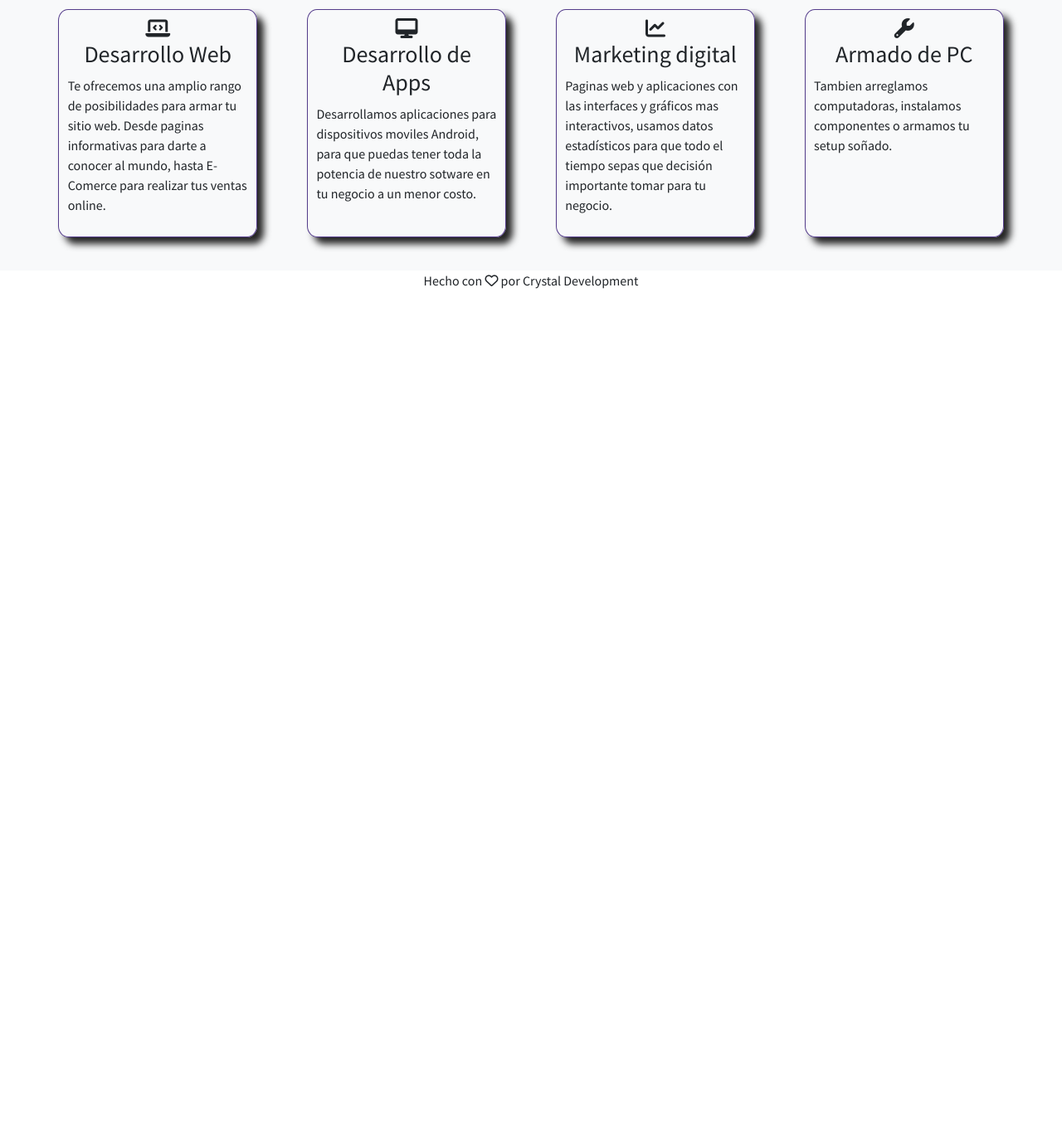
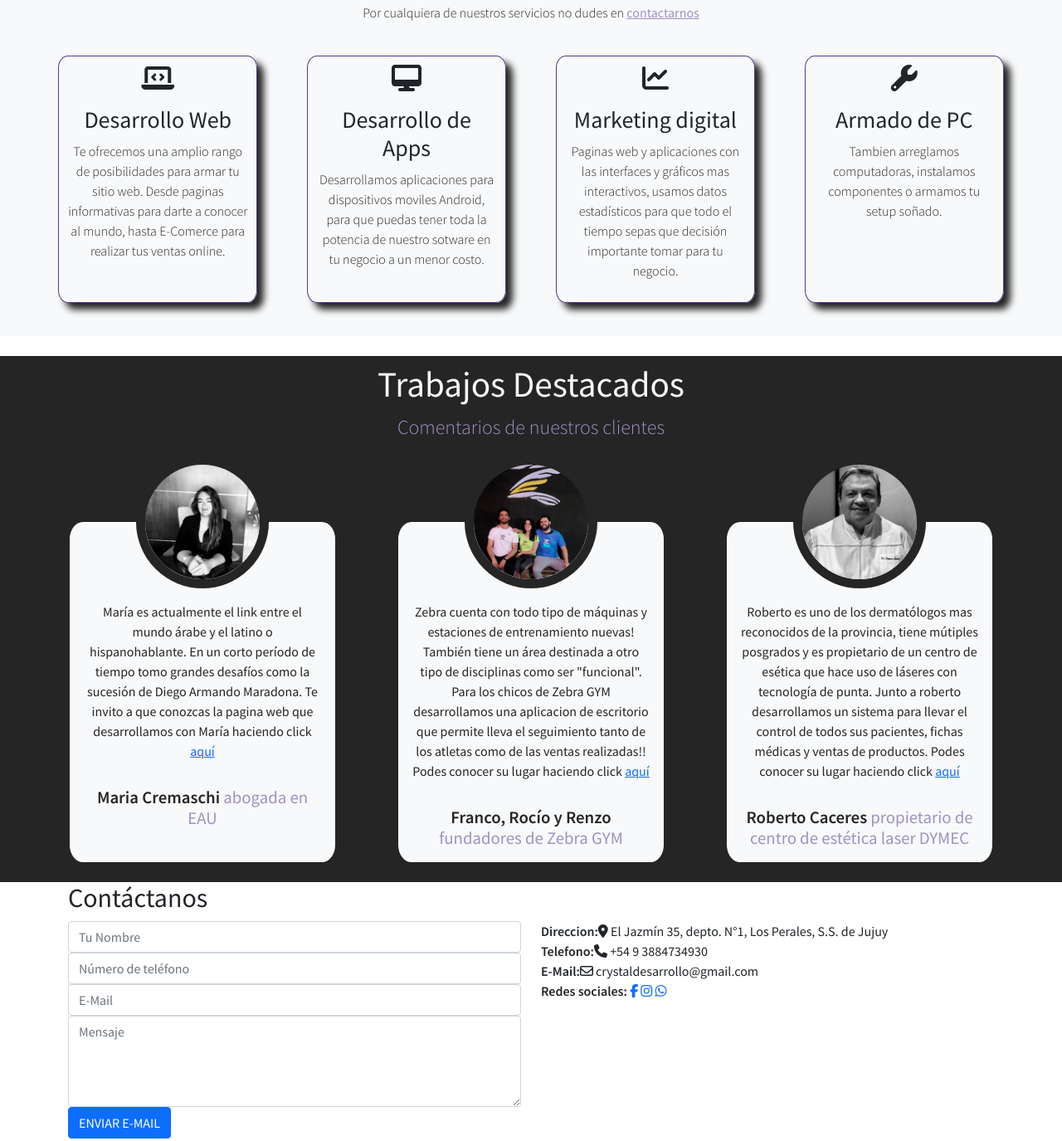
Before and after one commit to FacuMunozLemir/CrystalDesarrollo, a website: page index.html in a window 1280 px wide. Shown: the part 1339-2714 px from the top of the page at 83% size. Before the commit the page ends 1705 px from the top, so only its background shows below. Drawn offline with nearby package versions, Linux system fonts and the light colour scheme.

Commit message:
Terminada la sección featured y correccion de detalles  en otras secciones

```diff
--- a/index.html
+++ b/index.html
@@ -73,10 +73,10 @@
                 <a class="nav-link" href="#about">Nosotros</a>
               </li>
               <li class="nav-item">
-                <a class="nav-link" href="#">Servicios</a>
+                <a class="nav-link" href="#services">Servicios</a>
               </li>
               <li class="nav-item">
-                <a class="nav-link" href="#">Destacados</a>
+                <a class="nav-link" href="#featured">Destacados</a>
               </li>
               <li class="nav-item">
                 <a class="nav-link" href="#">Contacto</a>
@@ -151,6 +151,10 @@
     <!----------Servicios---------->
     <section id="services" class="servicios">
       <h2>Nuestros Servicios</h2>
+      <p>
+        Por cualquiera de nuestros servicios no dudes en
+        <a href="#contact">contactarnos</a>
+      </p>
       <div class="servicios__fila">
         <div
           class="servicios__fila__tarjetaServicio"
@@ -213,168 +217,70 @@
         </div>
       </div>
     </section>
-    <!----------Equipo---------
-    <section id="team">
-      <div class="container">
-        <h1>Nuestro Equipo</h1>
-        <div class="row">
-          <div class="col-md-3 profile-pic text-center">
-            <div class="img-box">
-              <img src="Fotos/Equipo1.jpg" class="img-responsive" />
-              <ul>
-                <a href="#"
-                  ><li><i class="fa fa-facebook"></i></li
-                ></a>
-                <a href="#"
-                  ><li><i class="fa fa-twitter"></i></li
-                ></a>
-                <a href="#"
-                  ><li><i class="fa fa-linkedin"></i></li
-                ></a>
-              </ul>
+
+    <!----------Destacados---------->
+    <section id="featured" class="destacados">
+      <h2>Trabajos Destacados</h2>
+      <p>Comentarios de nuestros clientes</p>
+      <div class="destacados__fila">
+        <div class="destacados__fila__tarjetaDestacada">
+          <img src="src/assets/images/destacado1.png" class="user" />
+          <p>
+            María es actualmente el link entre el mundo árabe y el latino o
+            hispanohablante. En un corto período de tiempo tomo grandes desafíos
+            como la sucesión de Diego Armando Maradona. Te invito a que conozcas
+            la pagina web que desarrollamos con María haciendo click
+            <a href="http://www.mariacremaschiadvocate.com" target="_blank"
+              >aquí</a
+            >
+          </p>
+          <h3>Maria Cremaschi <span>abogada en EAU</span></h3>
         </div>
-            <h2>Facundo Muñoz</h2>
-            <h3>Fundador / CEO</h3>
+        <div class="destacados__fila__tarjetaDestacada">
+          <img src="src/assets/images/destacado2.png" class="user" />
           <p>
-              Tanto mi objetivo como el de todo el equipo es poner a tu
-              disposicion todo nuestro conocimiento y pasión por la tecnología,
-              para que te sientas cómodo y seguro en un mundo cada vez más
-              digital.
+            Zebra cuenta con todo tipo de máquinas y estaciones de entrenamiento
+            nuevas! También tiene un área destinada a otro tipo de disciplinas
+            como ser "funcional". Para los chicos de Zebra GYM desarrollamos una
+            aplicacion de escritorio que permite lleva el seguimiento tanto de
+            los atletas como de las ventas realizadas!! Podes conocer su lugar
+            haciendo click
+            <a href="https://www.instagram.com/zebra_gym_jujuy/" target="_blank"
+              >aquí</a
+            >
           </p>
+          <h3>
+            Franco, Rocío y Renzo
+            <span>fundadores de Zebra GYM</span>
+          </h3>
         </div>
-          <div class="col-md-3 profile-pic text-center">
-            <div class="img-box">
-              <img src="Fotos/Equipo2.jpg" class="img-responsive" />
-              <ul>
-                <a href="#"
-                  ><li><i class="fa fa-facebook"></i></li
-                ></a>
-                <a href="#"
-                  ><li><i class="fa fa-twitter"></i></li
-                ></a>
-                <a href="#"
-                  ><li><i class="fa fa-linkedin"></i></li
-                ></a>
-              </ul>
-            </div>
-            <h2>Nicolas Drazer</h2>
-            <h3>Fundador / Programador</h3>
+        <div class="destacados__fila__tarjetaDestacada">
+          <img src="src/assets/images/destacado3.png" class="user" />
           <p>
-              Como fundador y programador en Crystal Development mi objetivo es
-              asegurar que las funciones dentro de nuestros proyectos se
-              realicen de manera optima, logrando nuestras metas y satisfaciendo
-              las necesidades de nuestros clientes
+            Roberto es uno de los dermatólogos mas reconocidos de la provincia,
+            tiene mútiples posgrados y es propietario de un centro de esética
+            que hace uso de láseres con tecnología de punta. Junto a roberto
+            desarrollamos un sistema para llevar el control de todos sus
+            pacientes, fichas médicas y ventas de productos. Podes conocer su
+            lugar haciendo click
+            <a
+              href="https://www.instagram.com/caceres.dymec/?hl=es-la"
+              target="_blank"
+              >aquí</a
+            >
           </p>
-          </div>
-          <div class="col-md-3 profile-pic text-center">
-            <div class="img-box">
-              <img src="Fotos/Equipo3.jpg" class="img-responsive" />
-              <ul>
-                <a href="#"
-                  ><li><i class="fa fa-facebook"></i></li
-                ></a>
-                <a href="#"
-                  ><li><i class="fa fa-twitter"></i></li
-                ></a>
-                <a href="#"
-                  ><li><i class="fa fa-linkedin"></i></li
-                ></a>
-              </ul>
-            </div>
-            <h2>Franco Paez</h2>
-            <h3>Frontend Web Developer</h3>
-            <p>
-              Ame tanto mi hobbie por el desarrollo web que lo termine haciendo
-              mi trabajo de tiempo completo. Sin perder la pasión, día a día
-              aprendo nuevas habilidades para llevar tranquilidad y conformidad
-              a los clientes que tanto confían en nosotros
-            </p>
-          </div>
-          <div class="col-md-3 profile-pic text-center">
-            <div class="img-box">
-              <img src="Fotos/Equipo4.jpg" class="img-responsive" />
-              <ul>
-                <a href="#"
-                  ><li><i class="fa fa-facebook"></i></li
-                ></a>
-                <a href="#"
-                  ><li><i class="fa fa-twitter"></i></li
-                ></a>
-                <a href="#"
-                  ><li><i class="fa fa-linkedin"></i></li
-                ></a>
-              </ul>
-            </div>
-            <h2>Brenda Bianco</h2>
-            <h3>Diseñadora</h3>
-            <p>
-              Cómo diseñadora de Crystal development mi objetivo es crear
-              sistemas visuales prácticos e innovadores y así otorgarle
-              modernidad y distinción a las páginas/aplicaciones que el equipo
-              de Crystal desarrolle.
-            </p>
-          </div>
+          <h3>
+            Roberto Caceres
+            <span>propietario de centro de estética laser DYMEC</span>
+          </h3>
         </div>
       </div>
     </section>
 
-    <!----------Testimonios----------
-    <section id="testimonials">
-      <div class="container">
-        <h1>Reseñas</h1>
-        <p class="text-center">Comentarios de nuestros clientes</p>
-        <div class="row">
-          <div class="col-md-4 text-center">
-            <div class="profile">
-              <img src="Fotos/Cliente1.jpg" class="user" />
-              <blockquote>
-                Pedimos un programa para poder gestionar las ventas en nuestro
-                negocio. Nos hicieron un sistema facil de entender y cómodo. Los
-                chicos fueron muy predispuestos todo el tiempo
-              </blockquote>
-              <h3>
-                Thiago Daz <span>Socio Gerente en restaurante Super Goyo</span>
-              </h3>
-            </div>
-          </div>
-          <div class="col-md-4 text-center">
-            <div class="profile">
-              <img src="Fotos/Cliente2.jpg" class="user" />
-              <blockquote>
-                Solicitamos un programa a medida , para nuestro Centro
-                Dermatológico , nos escucharon y supieron interpretar todos
-                nuestros requerimientos y lo más importante siempre están cuando
-                los necesitamos.Muy serios y responsables con su trabajo
-              </blockquote>
-              <h3>
-                Roberto Caceres
-                <span>Propietario del Centro de Estetica Laser DYMEC</span>
-              </h3>
-            </div>
-          </div>
-          <div class="col-md-4 text-center">
-            <div class="profile">
-              <img src="Fotos/Cliente3.jpg" class="user" />
-              <blockquote>
-                Necesitábamos poner en condiciones unas computadoras para
-                nuestro emprendimiento gastronómico, no solo que las pusieron en
-                condiciones sino que también nos ayudaron con la configuración y
-                puesta a punto. La atencion excelente, súper predispuestos a
-                resolver los problemas de forma rápida, económica y fluida
-              </blockquote>
-              <h3>
-                Santiago Escher
-                <span>Socio propietario de restaurante Gaia</span>
-              </h3>
-            </div>
-          </div>
-        </div>
-      </div>
-    </section>
-    <!----------Contacto--------
+    <!----------Contacto-------->
     <section id="contact">
       <div class="container">
-        <h1>Contáctanos</h1>
+        <h2>Contáctanos</h2>
         <div class="row">
           <div class="col-md-6">
             <form id="formulario" class="contact-form">
@@ -445,7 +351,8 @@
           </div>
         </div>
       </div>
-    </section>-->
+    </section>
+    -->
     <!----------Footer---------->
     <section id="footer">
       <div class="container text-center">
--- a/styles/scss/estilos-sass.scss
+++ b/styles/scss/estilos-sass.scss
@@ -5,3 +5,4 @@
 @import "parciales/3_main";
 @import "parciales/4_about";
 @import "parciales/5_services";
+@import "parciales/6_featured";
--- a/styles/scss/parciales/_5_services.scss
+++ b/styles/scss/parciales/_5_services.scss
@@ -2,6 +2,7 @@
 .servicios {
   width: 100%;
   height: auto;
+  margin-top: 1.5rem;
   padding: 1rem;
   background: $blanco;
   h2 {
@@ -10,6 +11,16 @@
     font-size: 2.7rem;
     font-weight: 400;
     color: $negro;
+  }
+  p {
+    font-size: 1rem;
+    text-align: center;
+    font-weight: 300;
+    color: $negro;
+    a {
+      font-weight: 400;
+      color: $terciario;
+    }
   }
   &__fila {
     display: flex;
@@ -27,15 +38,17 @@
       align-items: center;
       box-shadow: 0.5rem 0.5rem 0.5rem 0rem $negro;
       i {
-        font-size: 1.5rem;
+        font-size: 2rem;
       }
       h3 {
         text-align: center;
+        margin-top: 1rem;
       }
     }
     &__tarjetaServicio:hover {
       background: $primario;
       transition: 0.3s all ease;
+      cursor: pointer;
       i {
         color: $blanco;
         transition: 0.3s all ease;
--- /dev/null
+++ b/styles/scss/parciales/_6_featured.scss
@@ -0,0 +1,73 @@
+@import "0_colores";
+.destacados {
+  width: 100%;
+  height: auto;
+  margin-top: 1.5rem;
+  padding: 0.5rem;
+  display: flex;
+  flex-direction: column;
+  align-items: center;
+  background: $negro;
+  h2 {
+    font-size: 2.7rem;
+    font-weight: 400;
+    text-align: center;
+    color: $blanco;
+  }
+  p {
+    font-size: 1.5rem;
+    font-weight: 300;
+    text-align: center;
+    color: $terciario;
+  }
+  &__fila {
+    width: 100%;
+    height: auto;
+    display: flex;
+    justify-content: space-evenly;
+    flex-wrap: wrap;
+    &__tarjetaDestacada {
+      width: 20rem;
+      margin: 5rem 0rem 1rem 0rem;
+      height: auto;
+      display: flex;
+      flex-direction: column;
+      align-items: center;
+      background: $blanco;
+      position: relative;
+      border-radius: 5%;
+      img {
+        width: 10rem;
+        height: 10rem;
+        margin-top: -5rem;
+        border: 0.7rem solid $negro;
+        border-radius: 50%;
+      }
+      p {
+        font-size: 1rem;
+        font-weight: 400;
+        color: $negro;
+        margin: 1rem;
+      }
+      h3 {
+        margin: 1rem;
+        font-size: 1.3rem;
+        font-weight: 600;
+        color: $blanco;
+        bottom: 1.5rem;
+        text-align: center;
+        color: $negro;
+        span {
+          color: $terciario;
+          text-align: center;
+          font-weight: 400;
+        }
+      }
+    }
+    &__tarjetaDestacada:hover {
+      transform: scale(1.1);
+      transition: 0.3s all ease;
+      cursor: pointer;
+    }
+  }
+}
```
Also changed, not shown: src/assets/images/destacado1.png (added), src/assets/images/destacado2.png (added), src/assets/images/destacado3.png (added), styles/css/estilos.css. Lines whose indentation alone changed are shown as unchanged.
